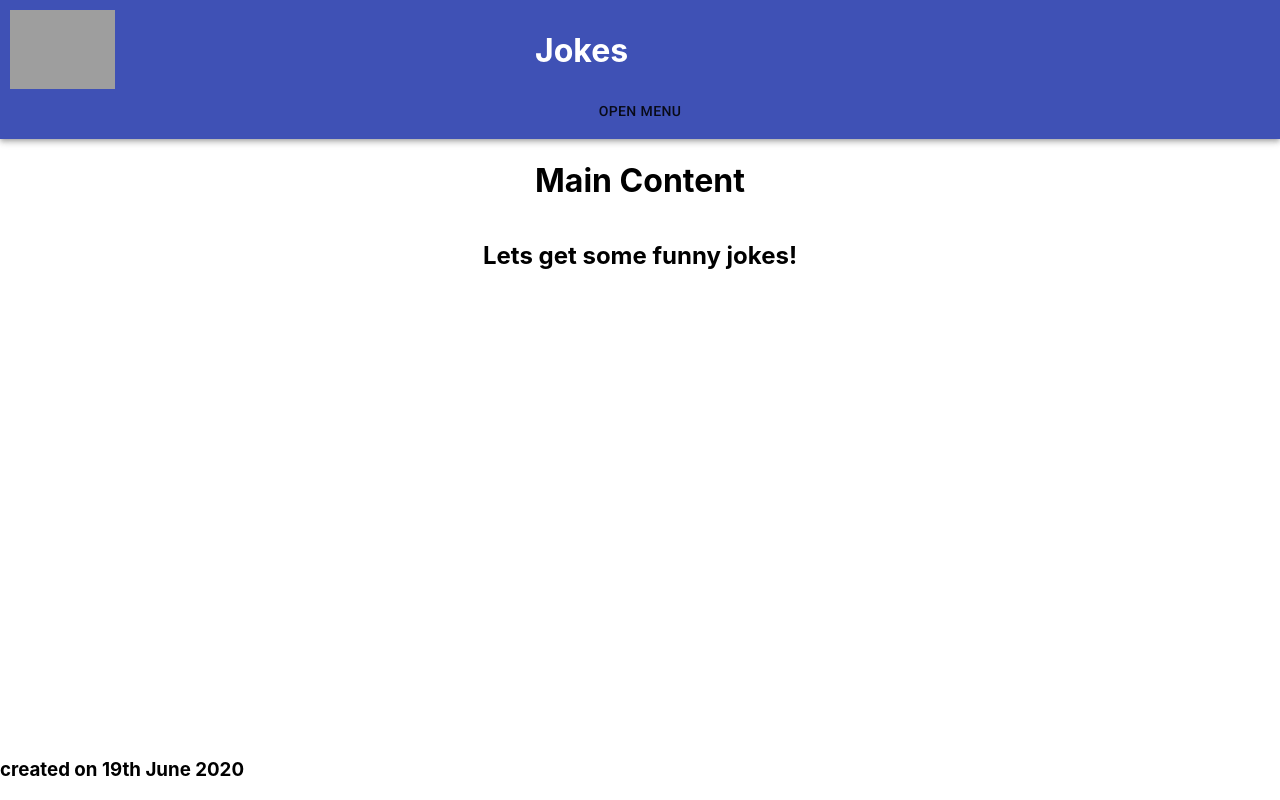
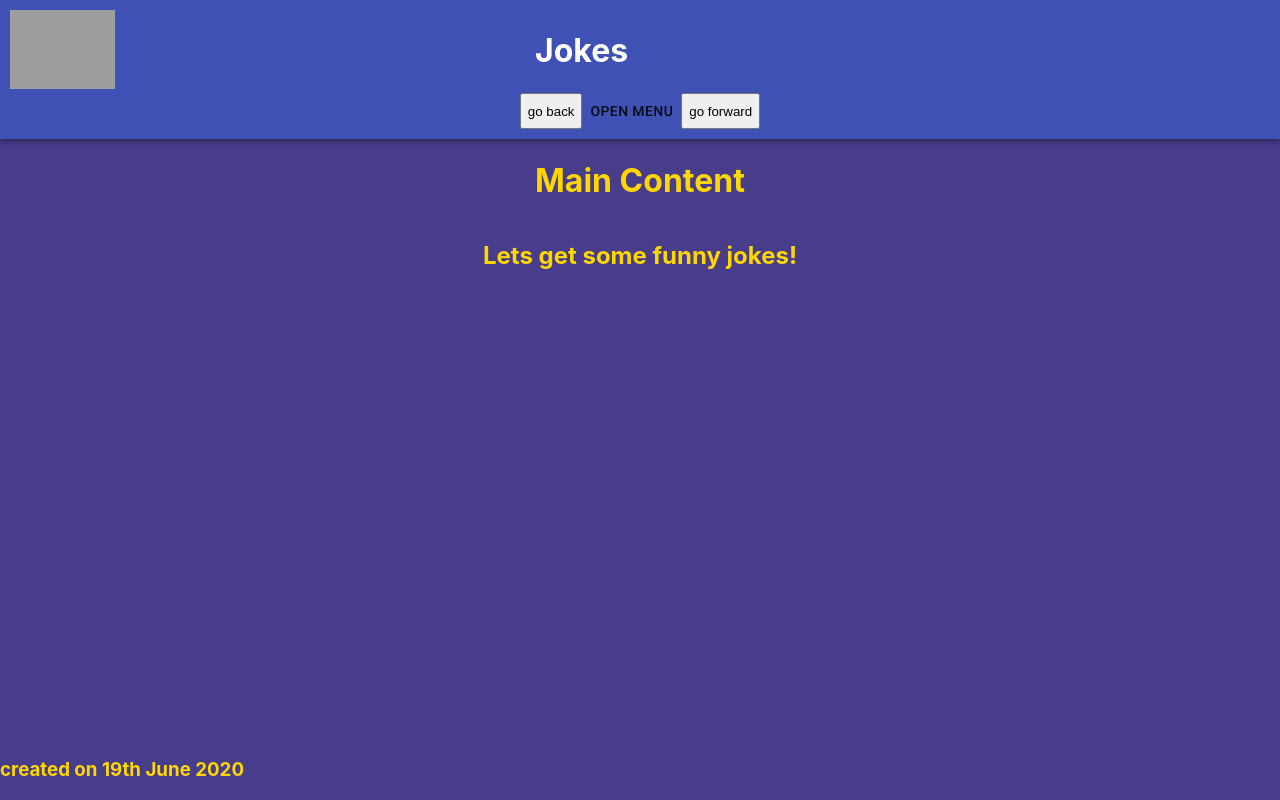
Before and after one commit to ThanhDuong2503/CompleteCircle, a React (Create React App) app: page / in a window 1280 px wide. Built offline with nearby package versions, Linux system fonts and the light colour scheme; grey boxes are pictures that could not be loaded.

Commit message:
Add useHistory

```diff
--- a/src/Footer.css
+++ b/src/Footer.css
@@ -1,3 +1,4 @@
 .Footer{
-
+    background-color: darkslateblue;
+    color: gold;
 }
--- a/src/Header/MenuIcon.css
+++ b/src/Header/MenuIcon.css
@@ -1,4 +1,5 @@
 .MenuIcon{
     display: flex;
     justify-content: center;
+
 }
--- a/src/Header/MenuIcon.js
+++ b/src/Header/MenuIcon.js
@@ -6,8 +6,17 @@ import "./MenuIcon.css";
 import {
     Link
 } from "react-router-dom";
+import {useHistory} from "react-router";
 
 export default function MenuIcon(){
+
+    const history = useHistory();
+    function goBackHandle(){
+        history.goBack();
+    }
+    function goForwardHandle(){
+        history.goForward();
+    }
 
     const [anchorEl, setAnchorEl] = React.useState(null);
 
@@ -21,6 +30,7 @@ export default function MenuIcon(){
 
     return(
         <div className={"MenuIcon"}>
+            <button onClick={goBackHandle}> go back </button>
             <Button aria-controls="simple-menu" aria-haspopup="true" onClick={handleClick}>
                 Open Menu
             </Button>
@@ -41,6 +51,7 @@ export default function MenuIcon(){
                     <Link to="/random10">10 random Jokes</Link>
                 </MenuItem>
             </Menu>
+            <button onClick={goForwardHandle}> go forward </button>
         </div>
     )
 }
--- a/src/Main.css
+++ b/src/Main.css
@@ -1,6 +1,9 @@
+
 .Main{
     display: flex;
     flex-flow: column nowrap;
     flex-grow: 1;
     align-items: center;
+    background-color: darkslateblue;
+    color: gold;
 }
--- a/src/Main.js
+++ b/src/Main.js
@@ -1,12 +1,10 @@
 import React, {useState, useEffect} from "react";
 import "./Main.css";
-import JokeCard from "./Card/JokeCard";
 import RandomJoke from "./Jokes/RandomJoke";
 import TenJokes from "./Jokes/TenJokes";
 import {
     Switch,
     Route,
-    Link
 } from "react-router-dom";
 
 export default function Main() {
```
